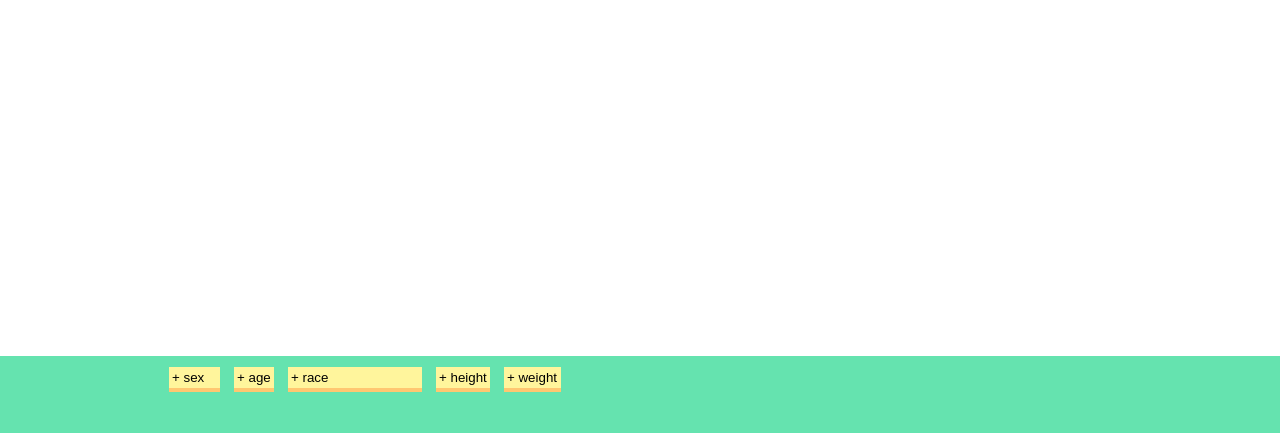
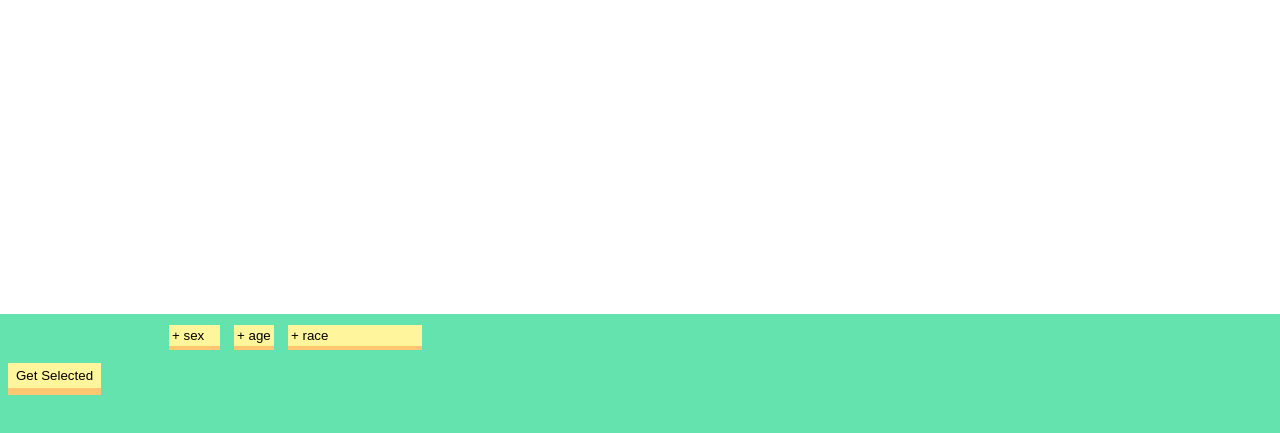
Before and after one commit to skortchmark9/stop-and-frisk, a plain HTML site: page web/app/templates/selection.html in a window 1280 px wide. Shown: the part 277-710 px from the top of the page. Drawn offline with Linux system fonts and the light colour scheme.

Commit message:
get selected is there now ,and passing information in specified format

```diff
--- a/web/app/static/js/selection.js
+++ b/web/app/static/js/selection.js
@@ -90,11 +90,49 @@ function removeAttribute(name){
 
 function getSelected(){
 	var list = document.getElementById("list");
-	var selected = "Selected Options:\n";
+	/*var selected = "Selected Options:\n";
 	for(i=1;i<list.childNodes.length;i++){
 		var at = list.childNodes[i];
 		selected += at.getAttribute("name") + ": " + at.childNodes[0].textContent + "\n";
 		console.log(list.childNodes[i]);
-	}
-	alert(selected);
+	}*/
+
+  /*
+  W - white
+  B - black
+  O - other
+  H - hispanic
+  */
+  var selected = {};
+  for(i=1;i<list.childNodes.length;i++){
+    var at = list.childNodes[i];
+    var key = at.getAttribute("name");
+    var value = at.childNodes[0].textContent;
+    if(key == "sex"){
+      if(value == "Male"){
+        value = "M"
+      }else{
+        value = "F"
+      }
+    }else if(key == "age"){
+      value = value.split(" ")[0]
+    }else if(key == "race"){
+      switch(value){
+        case "Black":
+          value = "B"
+          break;
+        case "White":
+          value = "W"
+          break;
+        case "Hispanic":
+          value = "H"
+          break;
+        default:
+          value = "O"
+          break;
+      }
+    }
+    selected[key] = value;
+  }
+  return selected;
 }
--- a/web/app/templates/selection.html
+++ b/web/app/templates/selection.html
@@ -36,11 +36,11 @@
 					<option value="Other Race">Other Race</option>
 				</select>
 
-				<select name="height" id="height" onchange="report(this.id, this.value)" class="button_style">
+				<select style='display:none' name="height" id="height" onchange="report(this.id, this.value)" class="button_style">
 					<option selected="selected" value="">+ height</option>
 				</select>
 
-				<select name="weight" id="weight" onchange="report(this.id, this.value)" class="button_style">
+				<select style="display:none" name="weight" id="weight" onchange="report(this.id, this.value)" class="button_style">
 					<option selected="selected" value="">+ weight</option>
 				</select>
 
@@ -49,6 +49,10 @@
 
 		</form>
 	</div>
+
+	<div>
+		<button type="button" class="button_style" onclick="getSelected()">Get Selected</button>
+	</div>
 	</div>
 </div>
 
```
